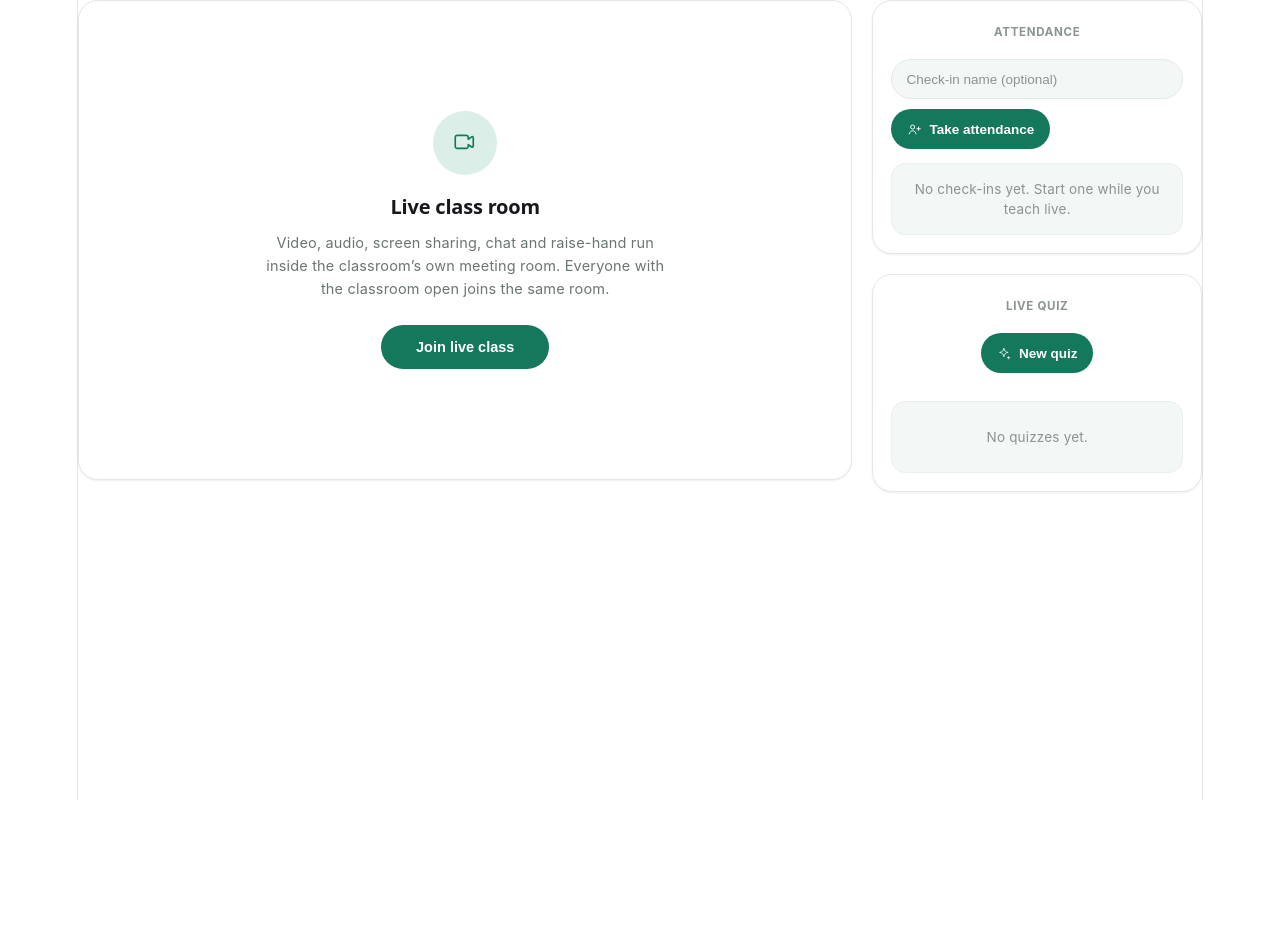
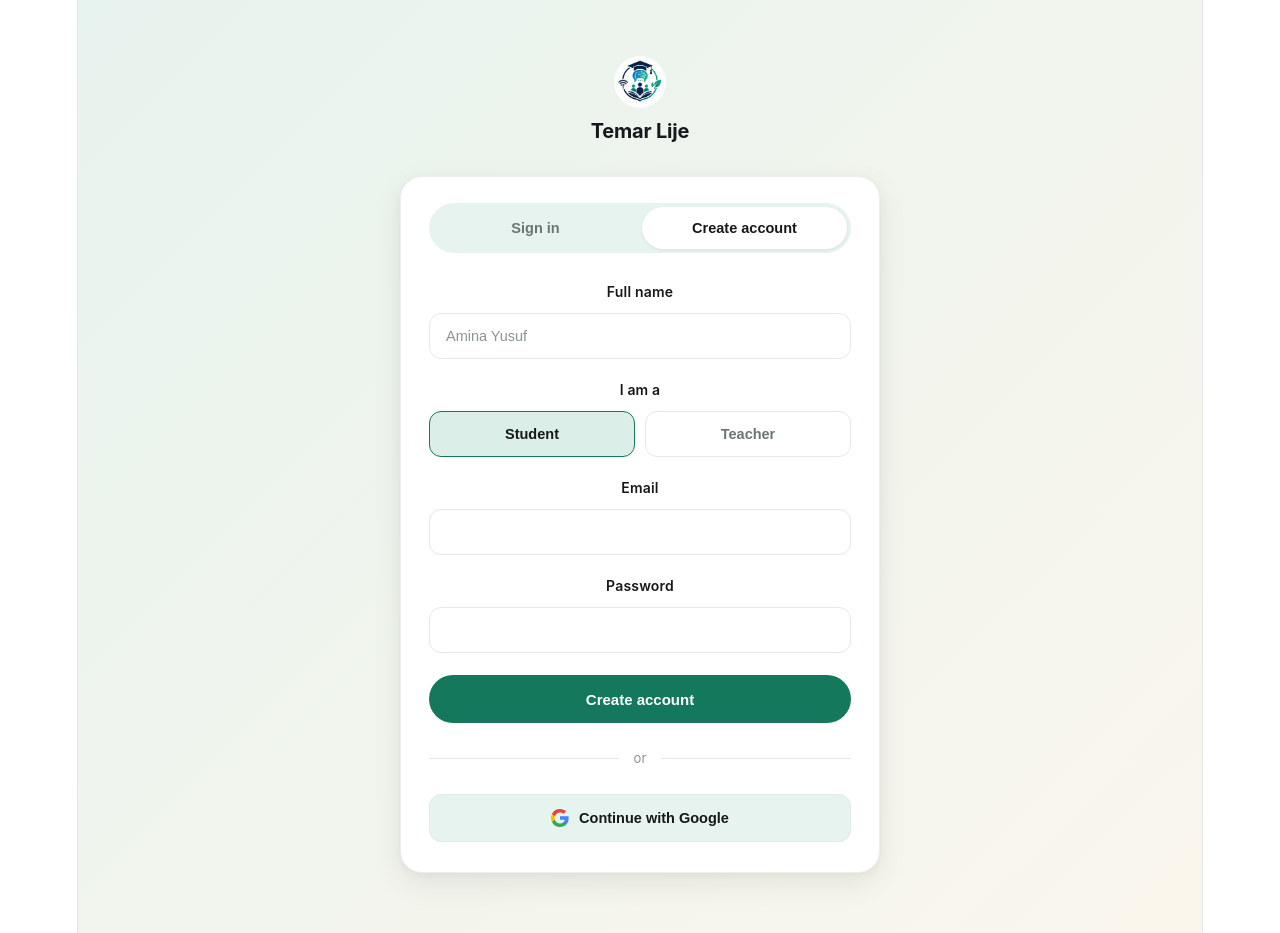
Before and after one commit to Gfani/Temar_lije, a React (Vite) app in the folder temar_lije/: page / in a window 1280 px wide. Before the commit the page ends 800 px from the top, so only its background shows below. Built offline with nearby package versions, Linux system fonts and the light colour scheme.

Commit message:
update the pages

```diff
--- a/temar_lije/src/main.jsx
+++ b/temar_lije/src/main.jsx
@@ -1,9 +1,11 @@
 import { StrictMode } from 'react'
 import { createRoot } from 'react-dom/client'
 import './index.css'
-import LiveClassTab from './features/classroom-detail/tabs/LiveClassTab/LiveClassTab'
+import CreateAccount from './features/auth/create_account/create_account'
+
+
 createRoot(document.getElementById('root')).render(
   <StrictMode>
-    <LiveClassTab />
+    <CreateAccount />
   </StrictMode>,
 )
```
Also changed, not shown: temar_lije/src/components/common/tittle/tittle.css (deleted), temar_lije/src/components/common/tittle/tittle.jsx (deleted), temar_lije/src/features/classroom-detail/AttendanceTab.jsx (renamed from temar_lije/src/features/classroom-detail/tabs/Attendance/AttendanceTab.jsx).
